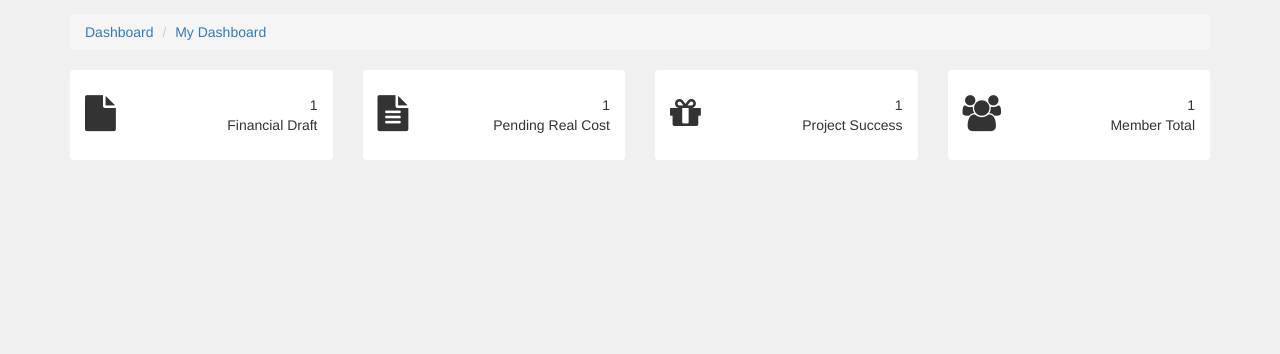
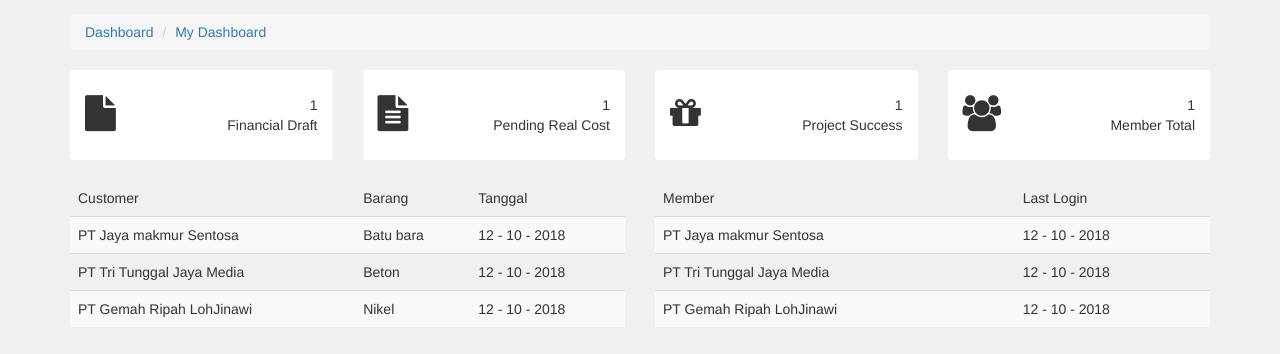
Before and after one commit to ganfadhil/jayamustika, a plain HTML site: page index.html in a window 1280 px wide. Shown: the part 58-412 px from the top of the page. Drawn offline with nearby package versions, Linux system fonts and the light colour scheme.

Commit message:
nambahin table history sama member di dashboard

```diff
--- a/index.html
+++ b/index.html
@@ -153,6 +153,64 @@
       </div>
     </div>
 
+    <div class="container">
+      <div class="row">
+        <!-- history table -->
+        <div class="col-lg-6 col-md-6 col-sm-12 col-xs-12">
+          <table class="table table-striped">
+            <thead>
+              <tr>
+                <td>Customer</td>
+                <td>Barang</td>
+                <td>Tanggal</td>
+              </tr>
+            </thead>
+            <tbody>
+              <tr>
+                <td>PT Jaya makmur Sentosa</td>
+                <td>Batu bara</td>
+                <td>12 - 10 - 2018</td>
+              </tr>
+              <tr>
+                <td>PT Tri Tunggal Jaya Media</td>
+                <td>Beton</td>
+                <td>12 - 10 - 2018</td>
+              </tr>
+              <tr>
+                <td>PT Gemah Ripah LohJinawi</td>
+                <td>Nikel</td>
+                <td>12 - 10 - 2018</td>
+              </tr>
+            </tbody>
+          </table>
+        </div>
+        <!-- Member table -->
+        <div class="col-lg-6 col-md-6 col-sm-12 col-xs-12">
+          <table class="table table-striped">
+            <thead>
+              <tr>
+                <td>Member</td>
+                <td>Last Login</td>
+              </tr>
+            </thead>
+            <tbody>
+              <tr>
+                <td>PT Jaya makmur Sentosa</td>
+                <td>12 - 10 - 2018</td>
+              </tr>
+              <tr>
+                <td>PT Tri Tunggal Jaya Media</td>
+                <td>12 - 10 - 2018</td>
+              </tr>
+              <tr>
+                <td>PT Gemah Ripah LohJinawi</td>
+                <td>12 - 10 - 2018</td>
+              </tr>
+            </tbody>
+          </table>
+        </div>
+      </div>
+    </div>
     <!-- jQuery (necessary for Bootstrap's JavaScript plugins) -->
     <script src="https://ajax.googleapis.com/ajax/libs/jquery/1.12.4/jquery.min.js"></script>
     <!-- Include all compiled plugins (below), or include individual files as needed -->
```
